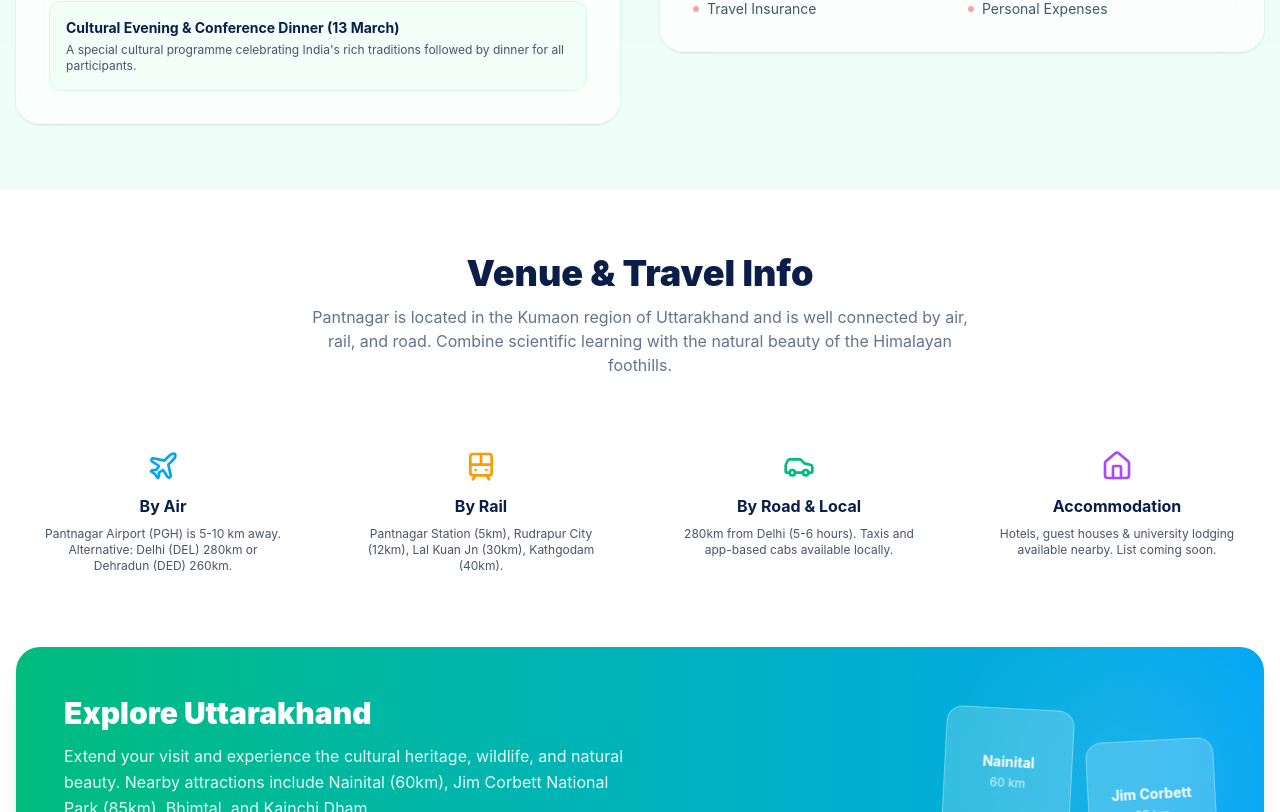
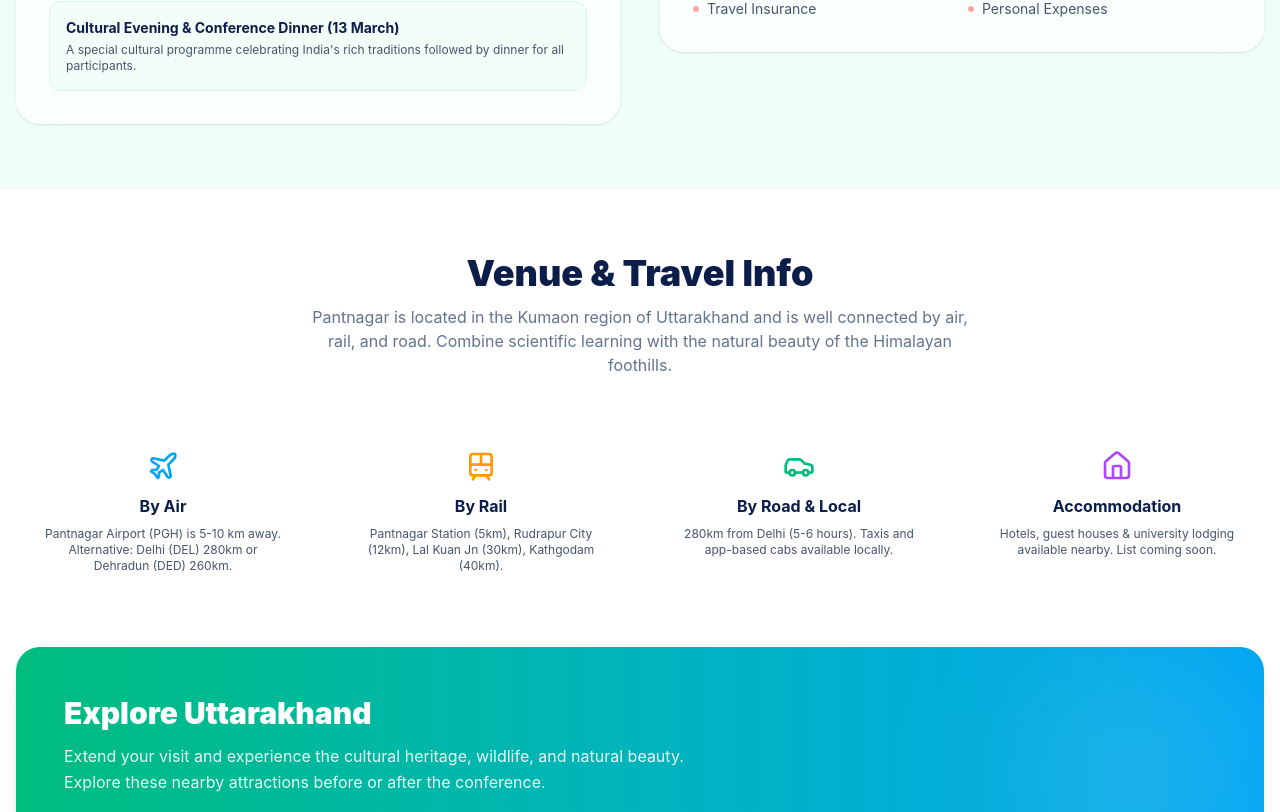
Before and after one commit to Iaak12/ipcilandingpage, a React (Vite) app in the folder frontend/: page /register in a window 1280 px wide. Shown: the part 1988-2800 px from the top of the page. Built offline with nearby package versions, Linux system fonts and the light colour scheme.

Commit message:
feat: add 7 location boxes with images in Explore Uttarakhand section

```diff
--- a/frontend/src/Register.jsx
+++ b/frontend/src/Register.jsx
@@ -313,23 +313,37 @@ export default function Register() {
           {/* Explore Uttarakhand */}
           <div className="mt-12 bg-gradient-to-r from-emerald-500 to-sky-500 rounded-3xl p-8 sm:p-12 text-white shadow-xl relative overflow-hidden">
             <div className="absolute top-0 right-0 w-64 h-64 bg-white/10 rounded-full blur-3xl"></div>
-            <div className="relative z-10 flex flex-col md:flex-row items-center gap-8 justify-between">
-              <div className="max-w-xl">
+            <div className="relative z-10 flex flex-col gap-8">
+              <div className="max-w-2xl">
                 <h3 className="text-2xl sm:text-3xl font-black mb-3">Explore Uttarakhand</h3>
                 <p className="text-white/90 text-sm sm:text-base leading-relaxed mb-6">
-                  Extend your visit and experience the cultural heritage, wildlife, and natural beauty. Nearby attractions include Nainital (60km), Jim Corbett National Park (85km), Bhimtal, and Kainchi Dham.
+                  Extend your visit and experience the cultural heritage, wildlife, and natural beauty. Explore these nearby attractions before or after the conference.
                 </p>
                 <div className="inline-flex items-center gap-2 bg-white/20 px-4 py-2 rounded-lg text-sm font-semibold">
                   <Info size={16} /> Plan sightseeing before or after conference dates.
                 </div>
               </div>
-              <div className="shrink-0 flex gap-4">
-                <div className="w-32 h-32 rounded-2xl bg-white/20 backdrop-blur border border-white/30 flex items-center justify-center rotate-3 hover:rotate-0 transition-transform">
-                  <span className="text-center font-bold text-sm">Nainital<br/><span className="font-normal text-xs opacity-80">60 km</span></span>
-                </div>
-                <div className="w-32 h-32 rounded-2xl bg-white/20 backdrop-blur border border-white/30 flex items-center justify-center -rotate-3 hover:rotate-0 transition-transform mt-8">
-                  <span className="text-center font-bold text-sm">Jim Corbett<br/><span className="font-normal text-xs opacity-80">85 km</span></span>
-                </div>
+
+              {/* Attraction Boxes */}
+              <div className="flex overflow-x-auto gap-5 pb-6 pt-2 snap-x hide-scrollbar" style={{ scrollbarWidth: 'none' }}>
+                <style>{`.hide-scrollbar::-webkit-scrollbar { display: none; }`}</style>
+                {[
+                  { name: 'Nainital', km: '60 km', img: 'https://images.unsplash.com/photo-1594818898109-44704fb548f6?auto=format&fit=crop&w=400&q=80' },
+                  { name: 'Bhimtal', km: '50 km', img: 'https://images.unsplash.com/photo-1586899028174-e7098604235b?auto=format&fit=crop&w=400&q=80' },
+                  { name: 'Sattal', km: '55 km', img: 'https://images.unsplash.com/photo-1610960515124-774b78bb24a0?auto=format&fit=crop&w=400&q=80' },
+                  { name: 'Naukuchiatal', km: '55 km', img: 'https://images.unsplash.com/photo-1626084931922-38d4e9b940e7?auto=format&fit=crop&w=400&q=80' },
+                  { name: 'Jim Corbett', km: '85 km', img: 'https://images.unsplash.com/photo-1551840656-78e24dd370e0?auto=format&fit=crop&w=400&q=80' },
+                  { name: 'Mukteshwar', km: '95 km', img: 'https://images.unsplash.com/photo-1590050752117-238cb0fb12b1?auto=format&fit=crop&w=400&q=80' },
+                  { name: 'Kainchi Dham', km: '70 km', img: 'https://images.unsplash.com/photo-1600100397608-f010f41cb839?auto=format&fit=crop&w=400&q=80' }
+                ].map((place, idx) => (
+                  <div key={idx} className={`shrink-0 w-32 h-32 sm:w-36 sm:h-36 rounded-2xl bg-white/20 backdrop-blur border border-white/30 flex items-center justify-center relative overflow-hidden group snap-center transition-transform ${idx % 2 === 0 ? 'rotate-2 hover:rotate-0' : '-rotate-2 hover:rotate-0'}`}>
+                    <img src={place.img} alt={place.name} className="absolute inset-0 w-full h-full object-cover opacity-70 group-hover:opacity-100 group-hover:scale-110 transition-all duration-500" />
+                    <div className="absolute inset-0 bg-gradient-to-t from-black/80 via-black/30 to-black/10 z-0"></div>
+                    <span className="relative z-10 text-center font-bold text-sm sm:text-base text-white drop-shadow-lg">
+                      {place.name}<br/><span className="font-medium text-xs text-emerald-300 drop-shadow-md">{place.km}</span>
+                    </span>
+                  </div>
+                ))}
               </div>
             </div>
           </div>
```
